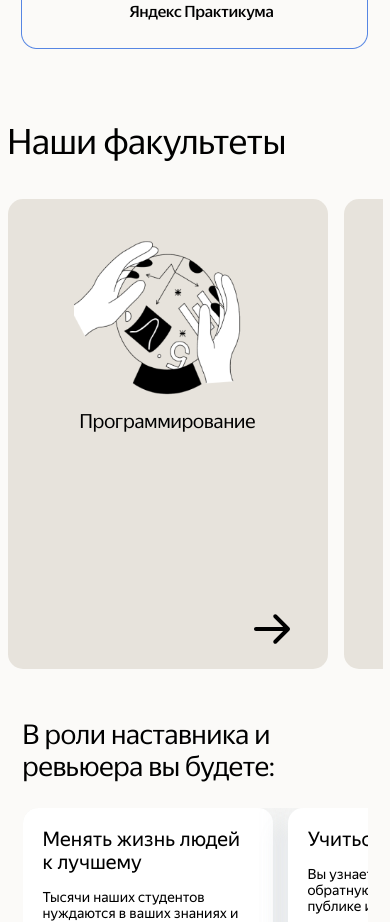
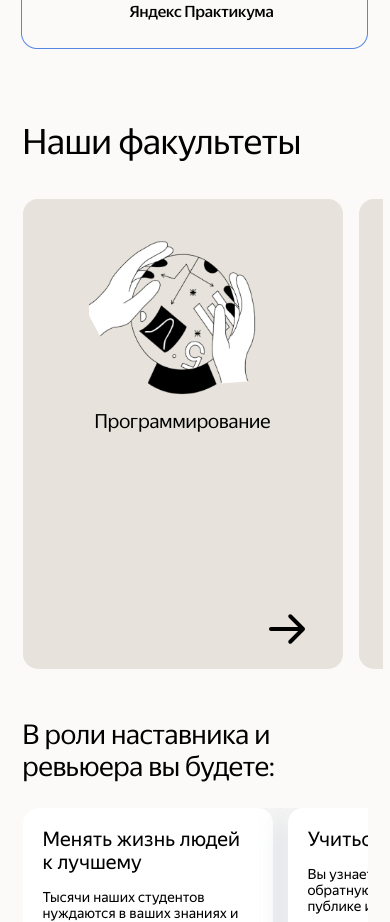
Before and after one commit to NurgaleevaDi/hr-landing, a React (Create React App) app: page / in a window 390 px wide. Shown: the part 3320-4242 px from the top of the page. Built offline with nearby package versions, Linux system fonts and the light colour scheme; no server answers.

Commit message:
fix padding to faculties

```diff
--- a/src/components/Faculties/Faculties.css
+++ b/src/components/Faculties/Faculties.css
@@ -23,7 +23,7 @@
 
 @media screen and (max-width: 460px) {
   .faculties {
-    padding: 0 0 50px 0;
+    padding: 0 0 50px 15px;
     min-height: 0;
   }
   .faculties__grid {
```
